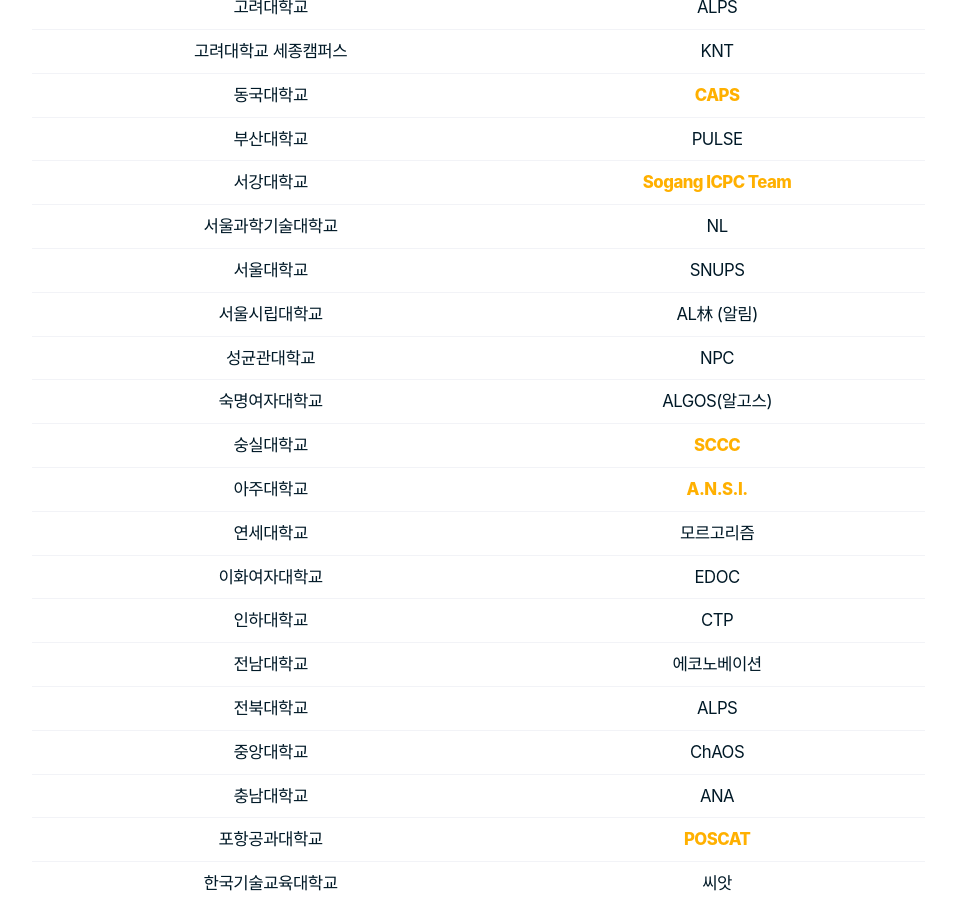
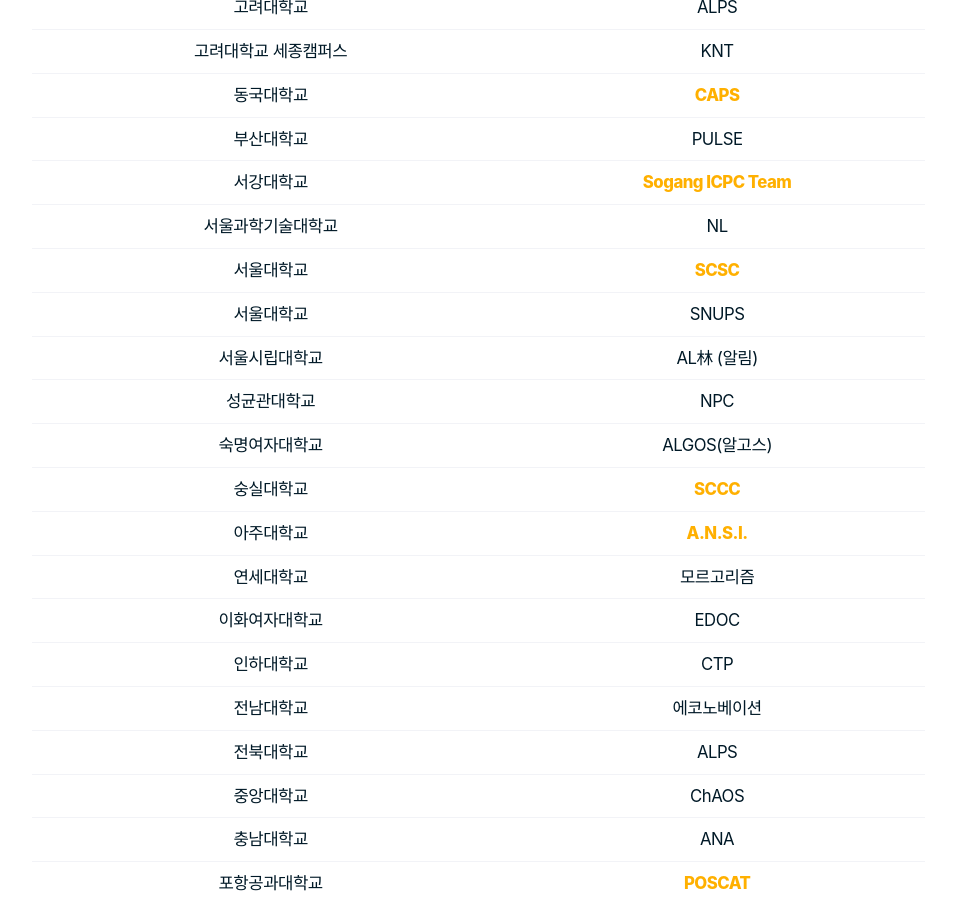
Before and after one commit to ucpcc/main, a Jekyll site: the page built from index.md, in a window 1280 px wide and 900 px high, scrolled down 1839 px. Shown: the whole window, without its empty margins (162-1118 px from the left). Built offline with Jekyll 4.4.1, drawn with Linux system fonts in a browser that asks for light colours; some web fonts are replaced.

Commit message:
feat: 서울대학교 SCSC 추가 (#37)

```diff
--- a/index.md
+++ b/index.md
@@ -31,6 +31,7 @@ title: 전국 대학생 프로그래밍 대회 동아리 연합
 | 부산대학교 | PULSE |
 | 서강대학교 | [Sogang ICPC Team](https://icpc.team/){:target="_blank"} |
 | 서울과학기술대학교 | NL |
+| 서울대학교 | [SCSC](https://scsc.oopy.io/){:target="_blank"} |
 | 서울대학교 | SNUPS |
 | 서울시립대학교 | AL林 (알림) |
 | 성균관대학교 | NPC |
```
